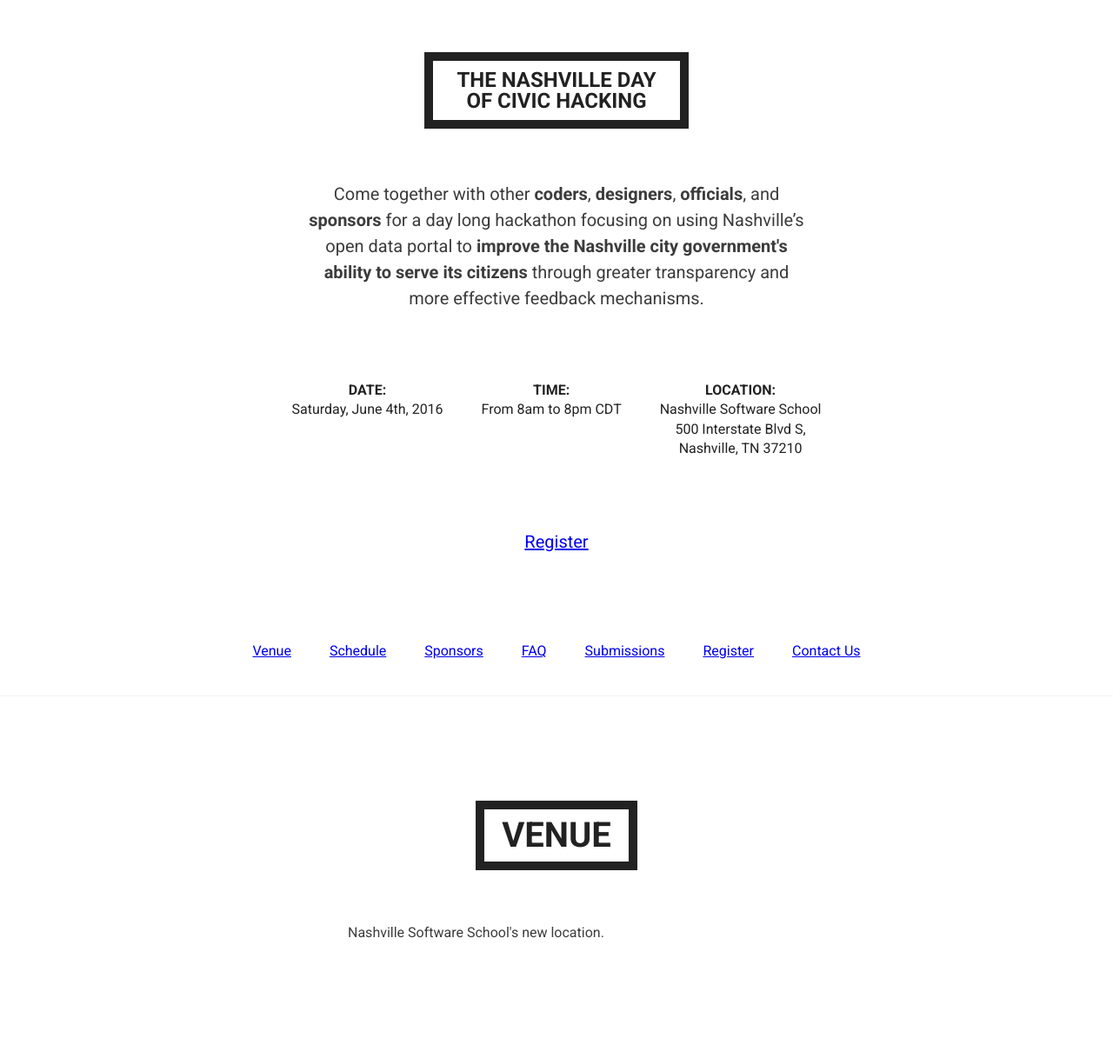
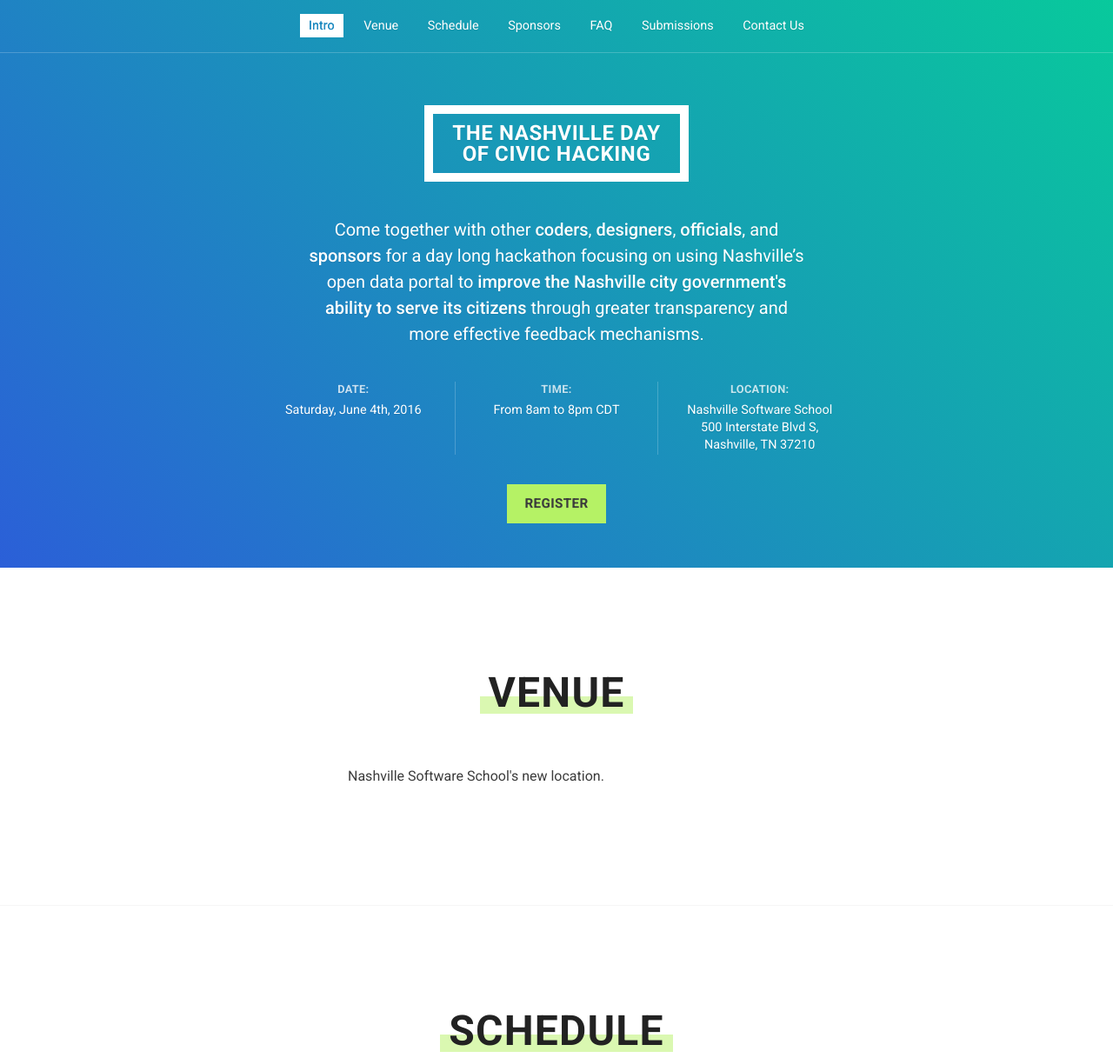
Before and after one commit to enlore/nashvillecivichackday.tech, a plain HTML site: page index.html in a window 1280 px wide. Shown: the top 1217 px of the page at 87% size. Drawn offline with Linux system fonts and the light colour scheme.

Commit message:
More styling: sections, lists, and headings.

```diff
--- a/index.html
+++ b/index.html
@@ -5,7 +5,7 @@
     <title>The Nashville Day of Civic Hacking</title>
     <link rel="stylesheet" href="s/s.css">
     <meta name="viewport" content="width=device-width, initial-scale=1">
-    <link href='https://fonts.googleapis.com/css?family=Roboto:400,700' rel='stylesheet' type='text/css'>
+    <link href='https://fonts.googleapis.com/css?family=Roboto:400,500,700' rel='stylesheet' type='text/css'>
 </head>
 <body>
 
@@ -14,12 +14,12 @@
         <h1><span>The Nashville Day of Civic Hacking</span></h1>
         <nav>
             <ul>
+                <li class="active"><a href="#intro">Intro</a></li>
                 <li><a href="#venue">Venue</a></li>
                 <li><a href="#schedule">Schedule</a></li>
                 <li><a href="#sponsors">Sponsors</a></li>
                 <li><a href="#fAQ">FAQ</a></li>
                 <li><a href="#submissions">Submissions</a></li>
-                <li><a href="#register">Register</a></li>
                 <li><a href="#contact">Contact Us</a></li>
             </ul>
         </nav>
@@ -29,50 +29,48 @@
             <li><span>Time:</span> From 8am to 8pm CDT</li>
             <li><span>Location:</span> Nashville Software School<br>500 Interstate Blvd S,<br>Nashville, TN 37210</li>
         </ul>
-        <p><a href="#">Register</a></p>
+        <p><a href="#" class="register">Register</a></p>
     </section><!-- Intro -->
 
 
     <section id="venue" class="ndch__venue">
-        <h2>Venue</h2>
+        <h2><span>Venue</span></h2>
         <p>Nashville Software School's new location.</p>
         <div></div>
     </section><!-- Venue -->
 
 
     <section id="schedule" class="ndch__schedule">
-        <h2>Schedule</h2>
+        <h2><span>Schedule</span></h2>
         <table cellpadding="0" cellspacing="0" border="0">
             <tr>
-                <td>8:00 AM</td>
+                <th><span>8:00 AM</span></th>
                 <td>Doors open</td>
             </tr>
             <tr>
-                <td>8:30 AM</td>
+                <th rowspan="2"><span>8:30 AM</span></th>
                 <td>Introductions, kickoff</td>
             </tr>
             <tr>
-                <td></td>
                 <td>Code</td>
             </tr>
             <tr>
-                <td>10:00 AM</td>
+                <th rowspan="2"><span>10:00 AM</span></th>
                 <td>Breakfast snacks</td>
             </tr>
             <tr>
-                <td></td>
                 <td>More Code</td>
             </tr>
             <tr>
-                <td>4:00 PM</td>
+                <th><span>4:00 PM</span></th>
                 <td>Dinner</td>
             </tr>
             <tr>
-                <td>7:30 PM</td>
+                <th><span>7:30 PM</span></th>
                 <td>Wrap up, presentations</td>
             </tr>
             <tr>
-                <td>8:00 PM</td>
+                <th><span>8:00 PM</span></th>
                 <td>Fond farewell</td>
             </tr>
         </table>
@@ -80,7 +78,7 @@
 
 
     <section id="sponsors" class="ndch__sponsors">
-        <h2>Sponsors</h2>
+        <h2><span>Sponsors</span></h2>
         <div>
             <p></p>
             <p></p>
@@ -93,7 +91,7 @@
 
 
     <section id="faq" class="ndch__faq">
-        <h2>FAQ</h2>
+        <h2><span>FAQ</span></h2>
         <h3>Not a coder?</h3>
         <p>Excellent! We want to invite people from all kinds of professions and backgrounds. Good software projects need more than coders. They need designers, content makers, domain experts, organizers and managers, testers, researchers, and more.</p>
         <p>Even if software is a totally foreign language to you, we'll do our best find a place for you and help you get involved. Come help us make good things!</p>
@@ -108,7 +106,7 @@
     </section><!-- FAQ -->
 
     <section id="submissions" class="ndch__submissions">
-        <h2>Submissions</h2>
+        <h2><span>Submissions</span></h2>
         <p>What's a hackathon without projects? We'll be providing ideas and projects the day of, but <b>we'd love to hear from you about your ideas</b>, too.</p>
         <p>If you have a project that you're bringing with you, <a href="#">get in touch with us about it</a>. As we get closer to the event, we'll be publishing a list of projects with details about their needs and structure to make it easy for attendees to connect with a project to work on.</p>
         <h3>Past Projects</h3>
@@ -125,7 +123,7 @@
     </section><!-- Submissions -->
 
     <section id="contact" class="ndch__contact">
-        <h2>Contact Us</h2>
+        <h2><span>Contact Us</span></h2>
         <ul>
             <li><a href="#">Attendees Email</a></li>
             <li><a href="#">Sponsors Email</a></li>
@@ -138,7 +136,6 @@
 
 
     <footer>
-        <p>Thank you! Let's make this awesome!</p>
         <p>&copy; 2016 Code for Nashville, Nashville Day of Civic Hacking.</p>
     </footer>
 </body>
--- a/sass/styles.scss
+++ b/sass/styles.scss
@@ -8,6 +8,9 @@ $black: #222;
 $gray: lighten($black, 10);
 $light-gray: #f6f6f6;
 $white: #fff;
+$blue: #1D89C0;
+$green: #B5F265;
+$gradient: linear-gradient(45deg, rgba(43,95,216,1) 0%, rgba(8,201,156,1) 100%);
 
 // Modular Scale
 
@@ -17,49 +20,54 @@ h3,
 h4,
 h5,
 h6 {
+    font-weight: 700;
     line-height: 1;
     margin: 0;
     padding: 0;
 }
 
 body {
+    background: $white;
     color: $black;
     font-family: 'Roboto', sans-serif;
+    // padding: 0 ($gutter * 2);
+}
+b {
+    font-weight: 500;
 }
 
 // Sections
 
 section {
+    background: $white;
     border-bottom: 1px solid $light-gray;
     padding: ($gutter * 6) $gutter;
     text-align: center;
     h2 {
+        // border-bottom: 10px solid $black;
+        color: $black;
         display: inline-block;
-        font-size: 2.5rem;
+        font-size: 3rem;
+        letter-spacing: .025em;
         margin: 0 auto ($gutter * 3);
-        padding: $gutter ($gutter * 1.5);
+        padding: 0 ($gutter / 2);
         position: relative;
         text-align: center;
         text-transform: uppercase;
+        span {
+            position: relative;
+            z-index: 1;
+        }
         &:before {
-            background: $black;
+            background: $green;
             content: "";
+            height: 20px;
             position: absolute;
-                top: 0;
-                right: 0;
-                bottom: 0;
-                left: 0;
-            z-index: -2;
-        }
-        &:after {
-            background: $white;
-            content: "";
-            position: absolute;
-                top: 10px;
-                right: 10px;
-                bottom: 10px;
-                left: 10px;
-            z-index: -1;
+            bottom: 0;
+            left: 0;
+            right: 0;
+            opacity: .5;
+            z-index: 0;
         }
     }
     h3,
@@ -85,73 +93,144 @@ section {
     }
     table {
         margin: 0 auto;
-        tr:nth-child(2),
-        tr:nth-child(3),
-        tr:nth-child(6),
-        tr:nth-child(8) {
-            background: $light-gray;
+        td {
+            border-bottom: 1px solid transparentize($black, .9);
+            padding: $gutter ($gutter * 2) $gutter 0;
+            text-align: left;
+            display: block;
         }
-        td {
-            padding: $gutter;
-        }
-        td:nth-child(odd) {
-            padding-left: $gutter * 2;
+        th {
+            padding: $gutter ($gutter * 2);
             font-weight: bold;
             text-align: right;
+            vertical-align: top;
         }
-        td:nth-child(even) {
-            padding-right: $gutter * 2;
-            text-align: left;
+        span {
+            background: $black;
+            color: $white;
+            padding: ($gutter / 4) ($gutter / 2);
         }
+    }
+    a {
+        color: $blue;
     }
 }
 
 .ndch__intro {
+    background: $gradient;
+    border: 0;
+    color: $white;
     display: flex;
         flex-flow: column;
-    padding: ($gutter * 3) $gutter 0;
+    padding: 0 0 $gutter;
+    position: relative;
     text-align: center;
+    text-shadow: 0 1px 1px transparentize($black,.9);
     h1 {
+        margin-top: ($gutter * 3);
         span {
-            border: 10px solid $black;
+            border: 10px solid $white;
             display: inline-block;
             font-size: 1.5rem;
+            letter-spacing: .025em;
             margin: 0;
             padding: ($gutter / 2);
             text-transform: uppercase;
             width: 11em;
         }
     }
-    nav {
-        padding: $gutter 0;
-        order: 4;
-        text-align: center;
-    }
     p {
+        color: $white;
         font-size: 1.25rem;
         margin: 0 auto;
         max-width: 29em;
-        padding: ($gutter * 3) 0;
+        padding: ($gutter * 2) 0;
         text-align: center;
     }
     ul {
+        font-size: .9rem;
         line-height: 1.4;
         list-style: none;
         margin: 0 auto;
         padding: 0;
         span {
             display: block;
+            font-size: .8rem;
             font-weight: bold;
+            letter-spacing: .025em;
+            margin-bottom: $gutter / 4;
+            opacity: .75;
             text-transform: uppercase;
         }
         li {
             display: inline-block;
-            padding: $gutter;
+            padding: 0 $gutter;
             vertical-align: top;
         }
     }
+    ul:nth-child(4) {
+        display: flex;
+        width: 100%;
+        max-width: 700px;
+        li {
+            flex: 1 0 0;
+        }
+        li:nth-child(2) {
+            border-left: 1px solid transparentize($white,.8);
+            border-right: 1px solid transparentize($white,.8);
+        }
+    }
+    nav {
+        border-bottom: 1px solid transparentize($white,.8);
+        padding: $gutter 0;
+        order: -1;
+        text-align: center;
+        li {
+            padding: 0 ($gutter / 4);
+        }
+        a {
+            color: $white;
+            padding: ($gutter / 4) ($gutter / 2);
+            text-decoration: none;
+        }
+    }
+}
+
+// .ndch__venue {
+//     -webkit-clip-path: polygon(0 0, 100% 0%, 100% 90%, 0% 100%);
+//     clip-path: polygon(0 0, 100% 0%, 100% 90%, 0% 100%);
+// }
+
+// .ndch__schedule,
+// .ndch__sponsors,
+// .ndch__faq,
+// .ndch__submissions,
+// .ndch__contact {
+//     -webkit-clip-path: polygon(0 10%, 100% 0%, 100% 90%, 0% 100%);
+//     clip-path: polygon(0 10%, 100% 0%, 100% 90%, 0% 100%);
+// }
+
+.active.active {
+    a {
+        background: $white;
+        color: $blue;
+        text-shadow: 0 0 0;
+    }
+}
+.register {
+    background: $green;
+    color: $gray;
+    font-size: .95rem;
+    font-weight: 700;
+    letter-spacing: .025em;
+    padding: ($gutter / 1.5) $gutter;
+    text-decoration: none;
+    text-transform: uppercase;
 }
 footer {
+    color: lighten($black, 50);
     font-size: .85rem;
+    opacity: .5;
+    padding: $gutter;
     text-align: center;
 }
```
Also changed, not shown: s/s.css.
